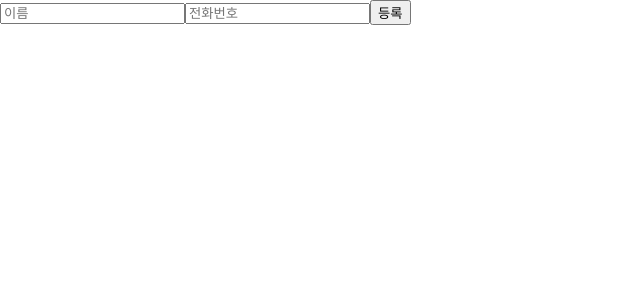
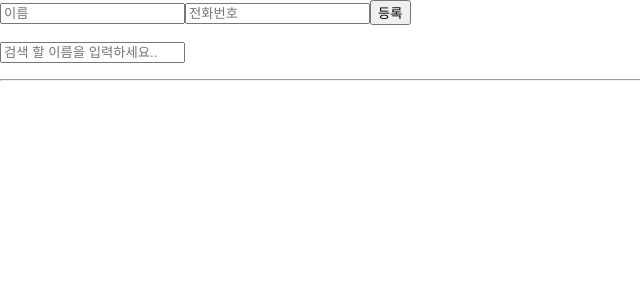
Before and after one commit to raongang/react_study, a React (Create React App) app in the folder react-project2/: page / in a window 1280 px wide. Shown: the top 300 px of the page, without its empty margins (0-640 px from the left). Built offline with nearby package versions, Linux system fonts and the light colour scheme.

Commit message:
no message

```diff
--- a/react-project2/src/App.js
+++ b/react-project2/src/App.js
@@ -10,6 +10,15 @@ class App extends Component {
   //어떤 값이 변경되었을때 리렌더링하기 위해서 state를 사용.
   state = {
     infomation : [], //배열선언
+    keyword: ''
+  }
+
+  //handleChange가 실행되어 APP 컴포넌트의 상태가 업데이트 되면, 컴포넌트의 리렌더링이 발생하고, 컴포넌트가 리렌더링되면 그 컴포넌트의 자식
+  //컴포넌트도 리렌더링됨.
+  handleChange = (e) => {
+    this.setState({
+      keyword : e.target.value,
+    });
   }
 
   handleCreate = (data) =>{
@@ -47,7 +56,7 @@ class App extends Component {
   }
 
   handleRemove = (id) => {
-    console.log("this");
+
     const {infomation} = this.state;
     this.setState({
       infomation : infomation.filter(info => info.id !== id)
@@ -71,14 +80,27 @@ class App extends Component {
 
   //자식 component인 PhoneForm에 props로 전달.
   render() {
+
+    const { infomation , keyword } = this.state;
+
     return (
       <div>
          <PhoneForm onCreate={this.handleCreate}/>
          {/*
          {JSON.stringify(this.state.infomation)}
          */}
+
+         <p>
+           <input placeholder="검색 할 이름을 입력하세요.."
+                  onChange={this.handleChange}
+                  value={keyword}
+            />
+         </p>
+         <hr />
+
          <PhoneInfoList
-         data={this.state.infomation}
+         //data={this.state.infomation}
+         data={infomation}
          onRemove={this.handleRemove}
          onUpdate={this.handleUpdate}
          />
--- a/react-project2/src/Component/PhoneForm.js
+++ b/react-project2/src/Component/PhoneForm.js
@@ -36,6 +36,9 @@ class PhoneForm extends Component {
 
 
     render() {
+
+        console.log('render PhoneForm');
+
         return (
             <form onSubmit={this.handleSubmit}>
                 <input name="name"  placeholder="이름" onChange={this.handleChange} value={this.state.name}/>
--- a/react-project2/src/Component/PhoneInfo.js
+++ b/react-project2/src/Component/PhoneInfo.js
@@ -42,6 +42,9 @@ class PhoneInfo extends Component {
   };
 
   render() {
+
+    console.log('render PhoneInfo');
+
     const { name, phone } = this.props.info;
 
     /** 여기서 this.state.editing하면 undefined된다.
--- a/react-project2/src/Component/PhoneInfoList.js
+++ b/react-project2/src/Component/PhoneInfoList.js
@@ -9,9 +9,17 @@ export default class PhoneInfoList extends Component {
     }
 
 
+    // react lifeCycle
+    shouldComponentUpdate(nextProps, nextState){
+         // 컴포넌트 업데이트시에 -  update를 막아줄수 있는 함수 정도로 생각하자.
+        console.log("shouldComponentUpdate nextProps.value >> " + nextProps.value);
+        return nextProps.data !== this.props.data;
+    }
+
 
     render() {
 
+        console.log('render PhoneInfoList');
         const {data, onRemove, onUpdate} = this.props;
 
         //if(!data) return null;
```
